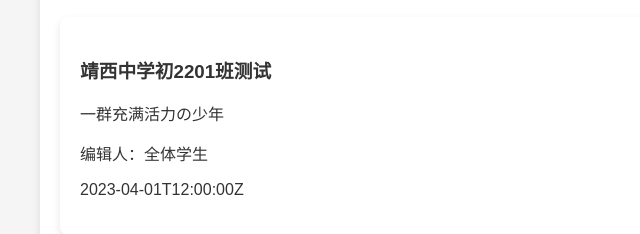
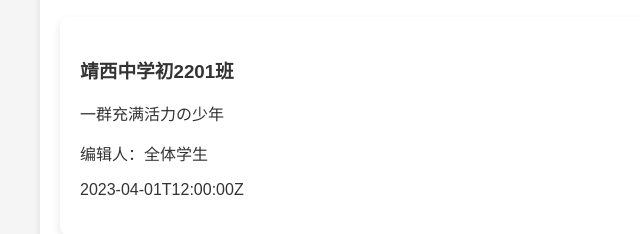
Before and after one commit to lqstudio114514/Forever2201, a plain HTML site: page index.html in a window 1280 px wide. Shown: the part 178-412 px from the top of the page, 0-640 px from the left. Drawn offline with Linux system fonts and the light colour scheme.

Commit message:
测试666

```diff
--- a/index.html
+++ b/index.html
@@ -71,7 +71,7 @@
    <div class="card">
     <h2>初2201简介</h2>
     <div class="card">
-     <h3>靖西中学初2201班测试</h3>
+     <h3>靖西中学初2201班</h3>
      <p>一群充满活力の少年</p>
      <div class="images">
      </div>
```
